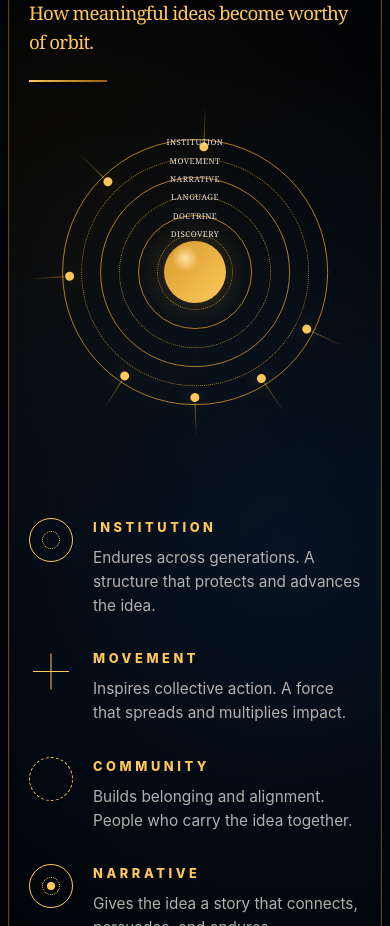
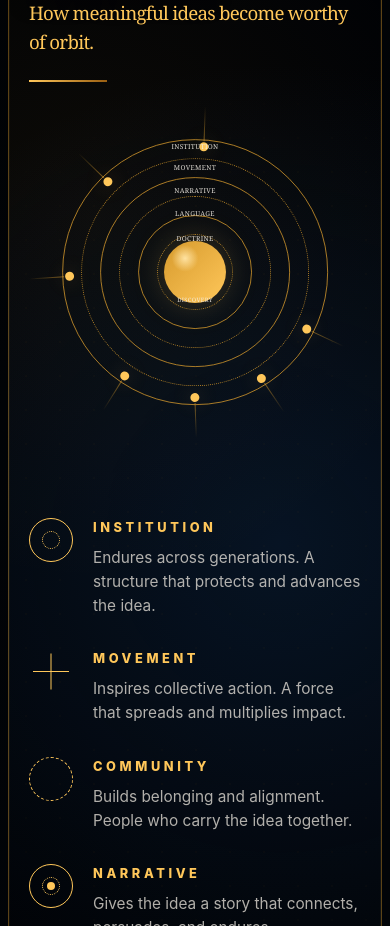
Before and after one commit to nentswunienterprises-oss/idea-gravity, a website built with Vite: page index.html in a window 390 px wide. Shown: the part 2940-3866 px from the top of the page. Built offline with nearby package versions, Linux system fonts and the light colour scheme; some icons are missing.

Commit message:
Position offers as base engagements

```diff
--- a/styles.css
+++ b/styles.css
@@ -751,6 +751,17 @@ h4 {
   box-shadow: 0 22px 70px rgba(214, 154, 45, 0.1);
 }
 
+.layer-card.custom-layer {
+  grid-column: 1 / -1;
+  min-height: auto;
+  grid-template-columns: minmax(260px, 0.72fr) minmax(320px, 1fr);
+  gap: clamp(24px, 5vw, 80px);
+  border-color: var(--line);
+  background:
+    radial-gradient(circle at 12% 20%, rgba(214, 154, 45, 0.16), transparent 16rem),
+    linear-gradient(135deg, rgba(9, 26, 48, 0.64), rgba(0, 0, 0, 0.2));
+}
+
 .layer-card span {
   color: var(--gold-bright);
   font-size: 0.72rem;
@@ -768,6 +779,10 @@ h4 {
   text-transform: none;
 }
 
+.layer-card.custom-layer h3 {
+  margin-top: 18px;
+}
+
 .layer-card .price {
   margin-top: 24px;
   color: var(--gold-bright);
@@ -789,6 +804,12 @@ h4 {
   margin: 30px 0;
   padding: 0;
   list-style: none;
+}
+
+.layer-card.custom-layer ul {
+  grid-template-columns: repeat(2, minmax(0, 1fr));
+  align-self: center;
+  margin: 0;
 }
 
 .layer-card li::before {
@@ -803,6 +824,11 @@ h4 {
   font-size: clamp(1.3rem, 1.8vw, 2rem);
   font-weight: 500;
   line-height: 1.12;
+}
+
+.layer-card.custom-layer strong {
+  grid-column: 1 / -1;
+  max-width: 920px;
 }
 
 .selection-standard {
@@ -1775,6 +1801,11 @@ h4 {
 
   .layer-card {
     min-height: auto;
+  }
+
+  .layer-card.custom-layer,
+  .layer-card.custom-layer ul {
+    grid-template-columns: 1fr;
   }
 }
 
@@ -1984,14 +2015,11 @@ h4 {
   }
 
   .pathway-map figcaption {
-    top: clamp(14px, 3vw, 24px);
-    left: 50%;
-    width: min(44%, 188px);
+    inset: 0;
     margin-top: 0;
-    gap: clamp(13px, 2.4vw, 20px);
-    transform: translateX(-50%);
-    font-size: clamp(0.78rem, 1.9vw, 0.94rem);
-    letter-spacing: 0.12em;
+    transform: none;
+    font-size: clamp(0.6rem, 1.5vw, 0.82rem);
+    letter-spacing: 0.08em;
   }
 
   .pathway-legend article {
@@ -2007,6 +2035,38 @@ h4 {
 
   .stacked-words {
     margin-left: 0;
+  }
+
+  .pathway-map figcaption span {
+    position: absolute;
+    left: 50%;
+    line-height: 1;
+    transform: translate(-50%, -50%);
+  }
+
+  .pathway-map figcaption span:nth-child(1) {
+    top: 5%;
+  }
+
+  .pathway-map figcaption span:nth-child(2) {
+    top: 11%;
+  }
+
+  .pathway-map figcaption span:nth-child(3) {
+    top: 17.5%;
+  }
+
+  .pathway-map figcaption span:nth-child(4) {
+    top: 24%;
+  }
+
+  .pathway-map figcaption span:nth-child(5) {
+    top: 31%;
+  }
+
+  .pathway-map figcaption span:nth-child(6) {
+    top: 50%;
+    font-size: 0.88em;
   }
 }
 
@@ -2113,11 +2173,28 @@ h4 {
   }
 
   .pathway-map figcaption {
-    top: 12px;
-    width: min(42%, 126px);
-    gap: 8px;
-    font-size: 0.58rem;
-    letter-spacing: 0.08em;
+    font-size: 0.48rem;
+    letter-spacing: 0.06em;
+  }
+
+  .pathway-map figcaption span:nth-child(1) {
+    top: 5.5%;
+  }
+
+  .pathway-map figcaption span:nth-child(2) {
+    top: 11.5%;
+  }
+
+  .pathway-map figcaption span:nth-child(3) {
+    top: 18%;
+  }
+
+  .pathway-map figcaption span:nth-child(4) {
+    top: 24.8%;
+  }
+
+  .pathway-map figcaption span:nth-child(5) {
+    top: 31.8%;
   }
 }
 
@@ -2159,11 +2236,28 @@ h4 {
   }
 
   .pathway-map figcaption {
-    top: 10px;
-    width: min(39%, 110px);
-    gap: 6px;
-    font-size: 0.5rem;
-    letter-spacing: 0.06em;
+    font-size: 0.42rem;
+    letter-spacing: 0.05em;
+  }
+
+  .pathway-map figcaption span:nth-child(1) {
+    top: 5.8%;
+  }
+
+  .pathway-map figcaption span:nth-child(2) {
+    top: 12%;
+  }
+
+  .pathway-map figcaption span:nth-child(3) {
+    top: 18.4%;
+  }
+
+  .pathway-map figcaption span:nth-child(4) {
+    top: 25.2%;
+  }
+
+  .pathway-map figcaption span:nth-child(5) {
+    top: 32.2%;
   }
 
   .article-list article {
```
Also changed, not shown: offer.html (+22 -7 lines).
